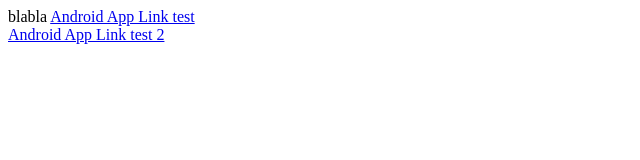
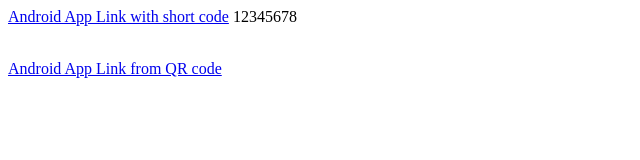
Before and after one commit to krisztian-jani/krisztian-jani.github.io, a plain HTML site: page index.html in a window 1280 px wide. Shown: the whole page, without its empty margins (0-640 px from the left). Drawn offline with Linux system fonts and the light colour scheme.

Commit message:
Update index.html

```diff
--- a/index.html
+++ b/index.html
@@ -1,5 +1,2 @@
-blabla
-<a href="https://mail.mrmikelandis.com/deeplink?id=12345678">Android App Link test</a>
-<br>
-<a href="https://mail.mrmikelandis.com/mobileservices/deeplinks/applicationID/config?host=mobilepreview-ad9a3f3b6.hana.ondemand.com&port=443&protocol=https&authType=saml2.web.post&authChallengeHeader=com.sap.cloud.security.login&endpointUri=%2FSAMLAuthLauncher&redirectParam=finishEndpointParam&requireOtp=false">Android App Link test 2</a>
-<br>
+<p><a href="https://mail.mrmikelandis.com/deeplink?id=12345678">Android App Link with short code</a> 12345678</p>
+<p><br /> <a href="https://mail.mrmikelandis.com/mobileservices/deeplinks/applicationID/config?host=mobilepreview-ad9a3f3b6.hana.ondemand.com&amp;port=443&amp;protocol=https&amp;authType=saml2.web.post&amp;authChallengeHeader=com.sap.cloud.security.login&amp;endpointUri=%2FSAMLAuthLauncher&amp;redirectParam=finishEndpointParam&amp;requireOtp=false">Android App Link from QR code</a></p>
```
